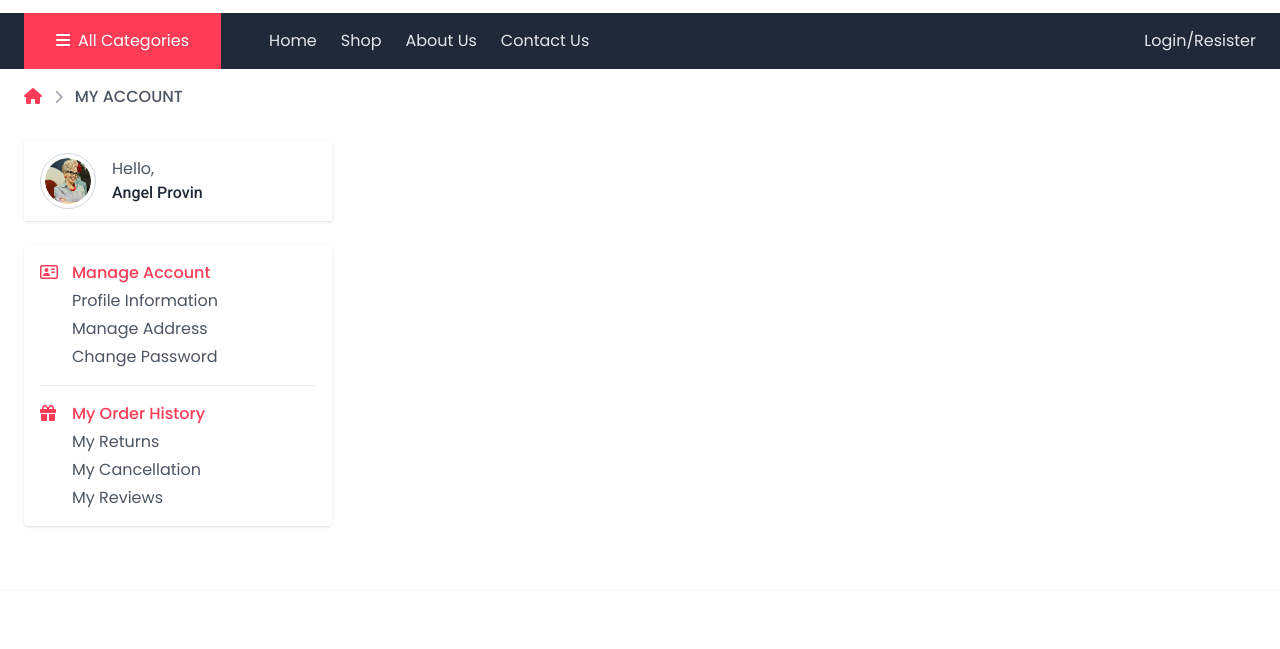
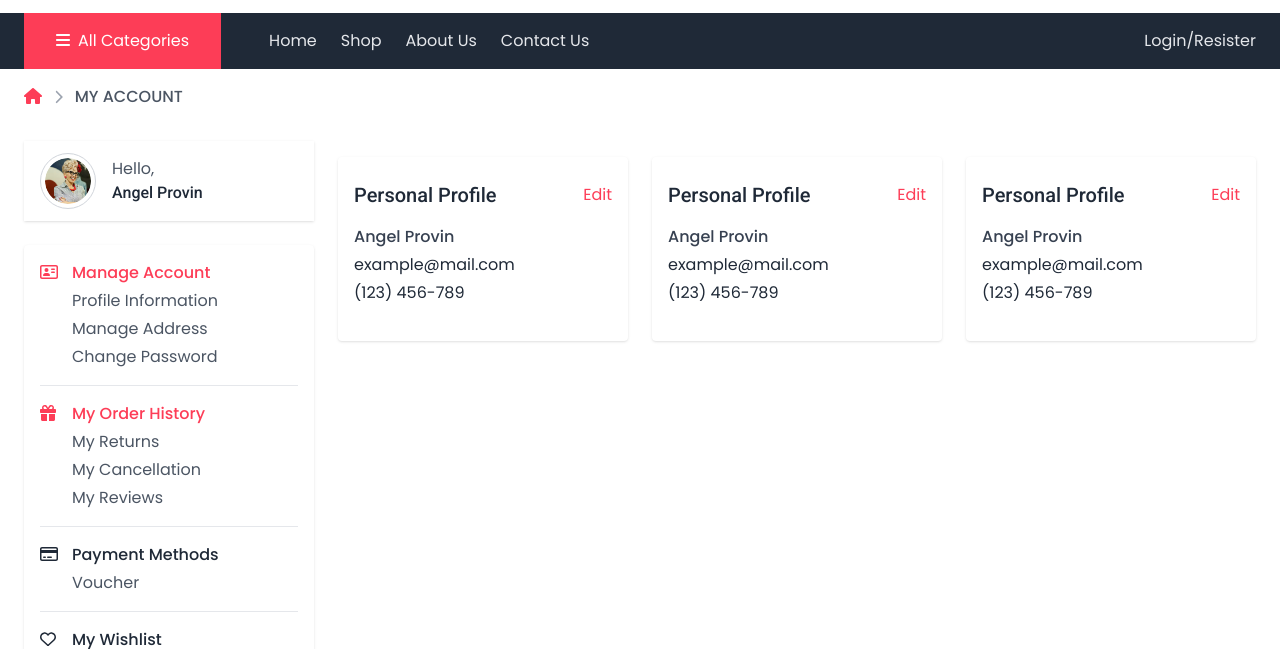
Before and after one commit to abubakkar-js-dev/Rafcart-Ecommerce, a website: page src/account.html in a window 1280 px wide. Shown: the part 69-718 px from the top of the page. Drawn offline with Linux system fonts and the light colour scheme.

Commit message:
completed account sidebar

```diff
--- a/src/account.html
+++ b/src/account.html
@@ -186,7 +186,7 @@
     </section>
     <!-- bradcrum end -->
     <!-- accout wrapper  -->
-    <section class="container grid lg:grid-cols-12 items-start pt-4 pb-16">
+    <section class="container grid lg:grid-cols-12 items-start pt-4 pb-16 gap-6">
         <!-- sidebar  -->
         <div class="col-span-3">
             <!-- account profile  -->
@@ -226,12 +226,80 @@
                     <a href="#" class="hover:text-primary capitalize transition block ">my reviews</a>
                 </div>
                 <!-- single link item end -->
+                <!-- single link item  -->
+                <div class="space-y-1 pl-8 pt-4">
+                    <a href="#" class="relative  font-medium capitalize text-gray-800 hover:text-primary focus:text-primary block transition">payment methods
+                        <span class="absolute -left-8 top-0 text-base">
+                            <i class="far fa-credit-card" aria-hidden="true"></i>
+                        </span>
+                    </a>
+                    <a href="#" class="capitalize hover:text-primary transition block">voucher</a>
+                </div>
+                <!-- single link item end -->
+                <!-- single link item  -->
+                <div class="pl-8 pt-4">
+                    <a href="#" class="relative  font-medium capitalize text-gray-800 hover:text-primary focus:text-primary block transition">my wishlist
+                        <span class="absolute -left-8 top-0 text-base">
+                            <i class="far fa-heart" aria-hidden="true"></i>
+                        </span>
+                    </a>
+                </div>
+                <!-- single link item end -->
+                <!-- single link item  -->
+                <div class="pl-8 pt-4">
+                    <a href="#" class="relative  font-medium capitalize text-gray-800 hover:text-primary focus:text-primary block transition">logout
+                        <span class="absolute -left-8 top-0 text-base">
+                            <i class="fas fa-sign-out-alt" aria-hidden="true"></i>
+                        </span>
+                    </a>
+                </div>
+                <!-- single link item end -->
             </div>
             <!-- account link end -->
         </div>
         <!-- sidebar end -->
         <!-- account content  -->
-
+        <div class="col-span-9 grid md:grid-cols-3 items-start gap-6 pt-4 pb-16">
+            <!-- single card  -->
+            <div class="shadow rounded px-4 pt-6 pb-8">
+                <div class="flex items-center justify-between mb-4">
+                    <h3 class="font-medium text-xl text-gray-800 capitalize">personal profile</h3>
+                    <a href="#" class="text text-primary">Edit</a>
+                </div>
+                <div class="space-y-1">
+                    <p class="text-gray-700 capitalize font-medium">Angel provin</p>
+                    <p class="text-gray-800">example@mail.com<p>
+                    <p class="text-gray-800">(123) 456-789<p>
+                </div>
+            </div>
+            <!-- single card end -->
+            <!-- single card  -->
+            <div class="shadow rounded px-4 pt-6 pb-8">
+                <div class="flex items-center justify-between mb-4">
+                    <h3 class="font-medium text-xl text-gray-800 capitalize">personal profile</h3>
+                    <a href="#" class="text text-primary">Edit</a>
+                </div>
+                <div class="space-y-1">
+                    <p class="text-gray-700 capitalize font-medium">Angel provin</p>
+                    <p class="text-gray-800">example@mail.com<p>
+                    <p class="text-gray-800">(123) 456-789<p>
+                </div>
+            </div>
+            <!-- single card end -->
+            <!-- single card  -->
+            <div class="shadow rounded px-4 pt-6 pb-8">
+                <div class="flex items-center justify-between mb-4">
+                    <h3 class="font-medium text-xl text-gray-800 capitalize">personal profile</h3>
+                    <a href="#" class="text text-primary">Edit</a>
+                </div>
+                <div class="space-y-1">
+                    <p class="text-gray-700 capitalize font-medium">Angel provin</p>
+                    <p class="text-gray-800">example@mail.com<p>
+                    <p class="text-gray-800">(123) 456-789<p>
+                </div>
+            </div>
+            <!-- single card end -->
+        </div>
         <!-- account content end -->
     </section>
     <!-- accout wrapper end -->
```
Also changed, not shown: src/profile-info.html (+12 -0 lines), dist/style.css.
